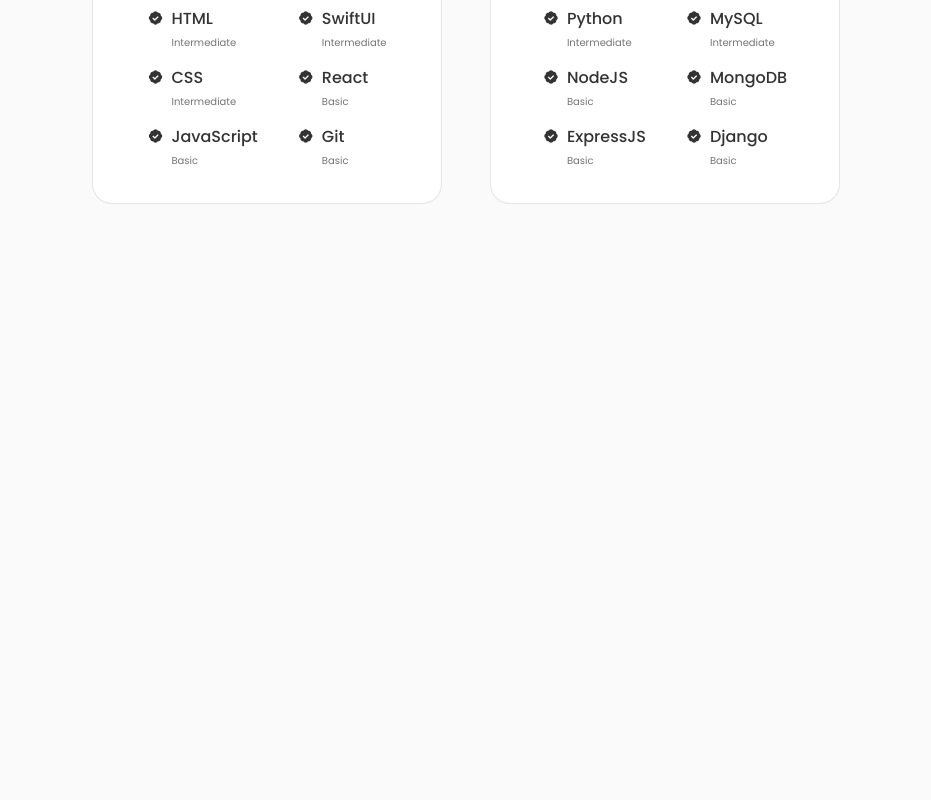
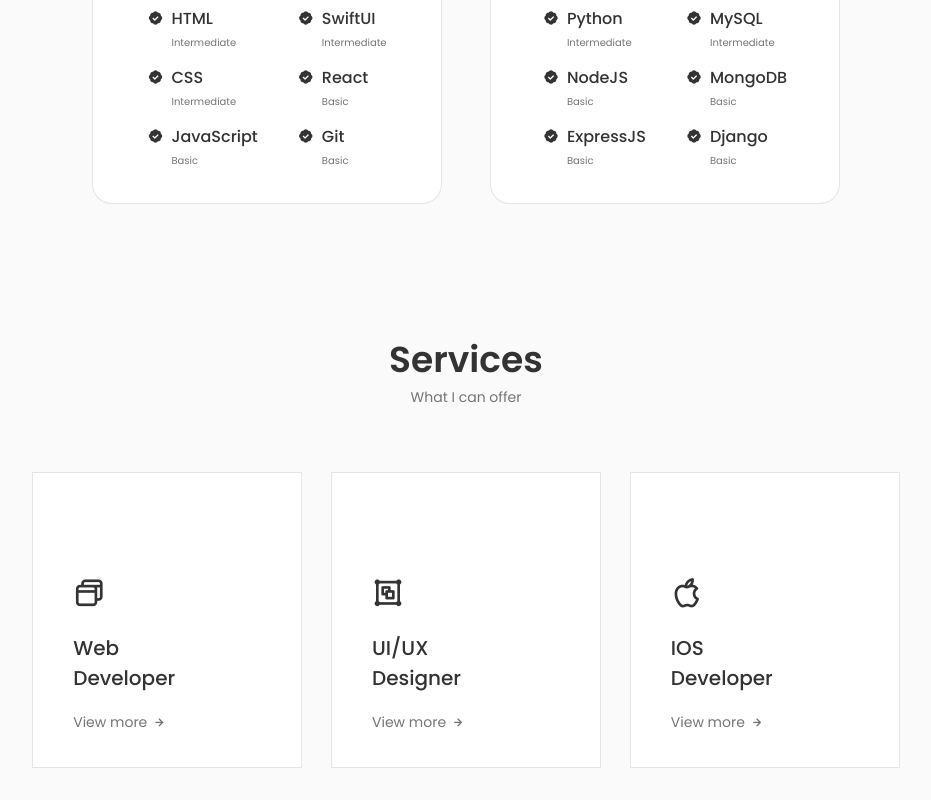
Before and after one commit to sayordebbarma/sayo-portfolio, a React (Create React App) app: page / in a window 1280 px wide. Shown: the part 1768-2568 px from the top of the page, without its empty margins (174-1105 px from the left). Before the commit the page ends 2004 px from the top, so only its background shows below. Built offline with nearby package versions, Linux system fonts and the light colour scheme.

Commit message:
added services mainView component

```diff
--- a/src/App.js
+++ b/src/App.js
@@ -3,6 +3,7 @@
 import Home from './Components/Home/Home';
 import About from './Components/About/About';
 import Skills from './Components/Skills/Skills';
+import Services from './Components/Services/Services';
 
 function App() {
   return (
@@ -13,6 +14,7 @@
       <Home />
       <About />
       <Skills />
+      <Services />
     </main>
     </>
 
--- /dev/null
+++ b/src/Components/Services/Services.css
@@ -0,0 +1,47 @@
+.services_container {
+    grid-template-columns: repeat(3, 270px);
+    justify-content: center;
+    column-gap: 1.8rem;
+}
+
+.services_content {
+    position: relative;
+    border: 1px solid rgba(0, 0, 0, 0.1);
+    background-color: var(--container-color);
+    padding: 6rem 0 2rem 2.5rem;
+}
+
+.services_icon {
+    display: block;
+    font-size: 2rem;
+    color: var(--title-color);
+    margin-bottom: var(--mb-1);
+}
+
+.services_title {
+    font-size: var(--h3-font-size);
+    margin-bottom: var(--mb-1);
+    font-weight: var(--font-medium);
+}
+
+.services_button {
+    /*color: var(--title-color);*/
+    font-size: var(--small-font-size);
+    display: inline-flex;
+    align-items: center;
+    column-gap: 0.25rem;
+    cursor: pointer;
+}
+
+.services_button_icon {
+    font-size: 1rem;
+    transition: 0.3s;
+}
+
+.services_button:hover  .services_button_icon {
+    transform: translateX(00.33rem);
+}
+
+.services_model {
+    display: none;
+}
--- /dev/null
+++ b/src/Components/Services/Services.jsx
@@ -0,0 +1,112 @@
+import React from 'react'
+import './Services.css'
+
+const Services = () => {
+  return (
+    <section className="services section" id="services">
+        <h2 className="section_title">Services</h2>
+        <span className="section_subtitle">What I can offer</span>
+
+        <div className="services_container container grid">
+            <div className="services_content">
+                <div>
+                    <i className="uil uil-browser services_icon"></i>
+                    <h3 className="services_title">Web <br /> Developer</h3>
+                </div>
+                <span className="services_button">
+                    View more<i class="uil uil-arrow-right services_button_icon"></i>
+                </span>
+
+                <div className="services_model">
+                    <div className="services_model_content">
+                        <i className="uil uil-times services_model_close"></i>
+                        <h3 className="services_model_title">Web Developer</h3>
+                        <p className="services_model_description">Service with more than 3 years of experience. Providing quality work to clients and companies.</p>
+
+                        <ul className="services_model_services grid">
+                            <li className="services_model_service">
+                            <i class="uil uil-check-circle services_model_icon"></i>
+                            <p className="services_model_info">I develop the user interface</p>
+                            </li>
+                            <li className="services_model_service">
+                            <i class="uil uil-check-circle services_model_icon"></i>
+                            <p className="services_model_info">I develop a web page</p>
+                            </li>
+                            <li className="services_model_service">
+                            <i class="uil uil-check-circle services_model_icon"></i>
+                            <p className="services_model_info">I provide full-stack services</p>
+                            </li>
+                        </ul>
+                    </div>
+                </div>
+            </div>
+            <div className="services_content">
+                <div>
+                    <i className="uil uil-object-group services_icon"></i>
+                    <h3 className="services_title">UI/UX <br /> Designer</h3>
+                </div>
+                <span className="services_button">
+                    View more<i class="uil uil-arrow-right services_button_icon"></i>
+                </span>
+
+                <div className="services_model">
+                    <div className="services_model_content">
+                        <i className="uil uil-times services_model_close"></i>
+                        <h3 className="services_model_title">UI/UX Designer</h3>
+                        <p className="services_model_description">Service with more than 3 years of experience. Providing quality work to clients and companies.</p>
+
+                        <ul className="services_model_services grid">
+                            <li className="services_model_service">
+                            <i class="uil uil-check-circle services_model_icon"></i>
+                            <p className="services_model_info">I develop the user interface</p>
+                            </li>
+                            <li className="services_model_service">
+                            <i class="uil uil-check-circle services_model_icon"></i>
+                            <p className="services_model_info">I develop a web page</p>
+                            </li>
+                            <li className="services_model_service">
+                            <i class="uil uil-check-circle services_model_icon"></i>
+                            <p className="services_model_info">I provide full-stack services</p>
+                            </li>
+                        </ul>
+                    </div>
+                </div>
+            </div>
+            <div className="services_content">
+                <div>
+                    <i className="uil uil-apple-alt services_icon"></i>
+                    <h3 className="services_title">IOS <br /> Developer</h3>
+                </div>
+                <span className="services_button">
+                    View more<i class="uil uil-arrow-right services_button_icon"></i>
+                </span>
+
+                <div className="services_model">
+                    <div className="services_model_content">
+                        <i className="uil uil-times services_model_close"></i>
+                        <h3 className="services_model_title">IOS Developer</h3>
+                        <p className="services_model_description">Service with more than 3 years of experience. Providing quality work to clients and companies.</p>
+
+                        <ul className="services_model_services grid">
+                            <li className="services_model_service">
+                            <i class="uil uil-check-circle services_model_icon"></i>
+                            <p className="services_model_info">I develop the user interface</p>
+                            </li>
+                            <li className="services_model_service">
+                            <i class="uil uil-check-circle services_model_icon"></i>
+                            <p className="services_model_info">I develop a web page</p>
+                            </li>
+                            <li className="services_model_service">
+                            <i class="uil uil-check-circle services_model_icon"></i>
+                            <p className="services_model_info">I provide full-stack services</p>
+                            </li>
+                        </ul>
+                    </div>
+                </div>
+            </div>
+        </div>
+    </section>
+  )
+}
+
+export default Services
```
